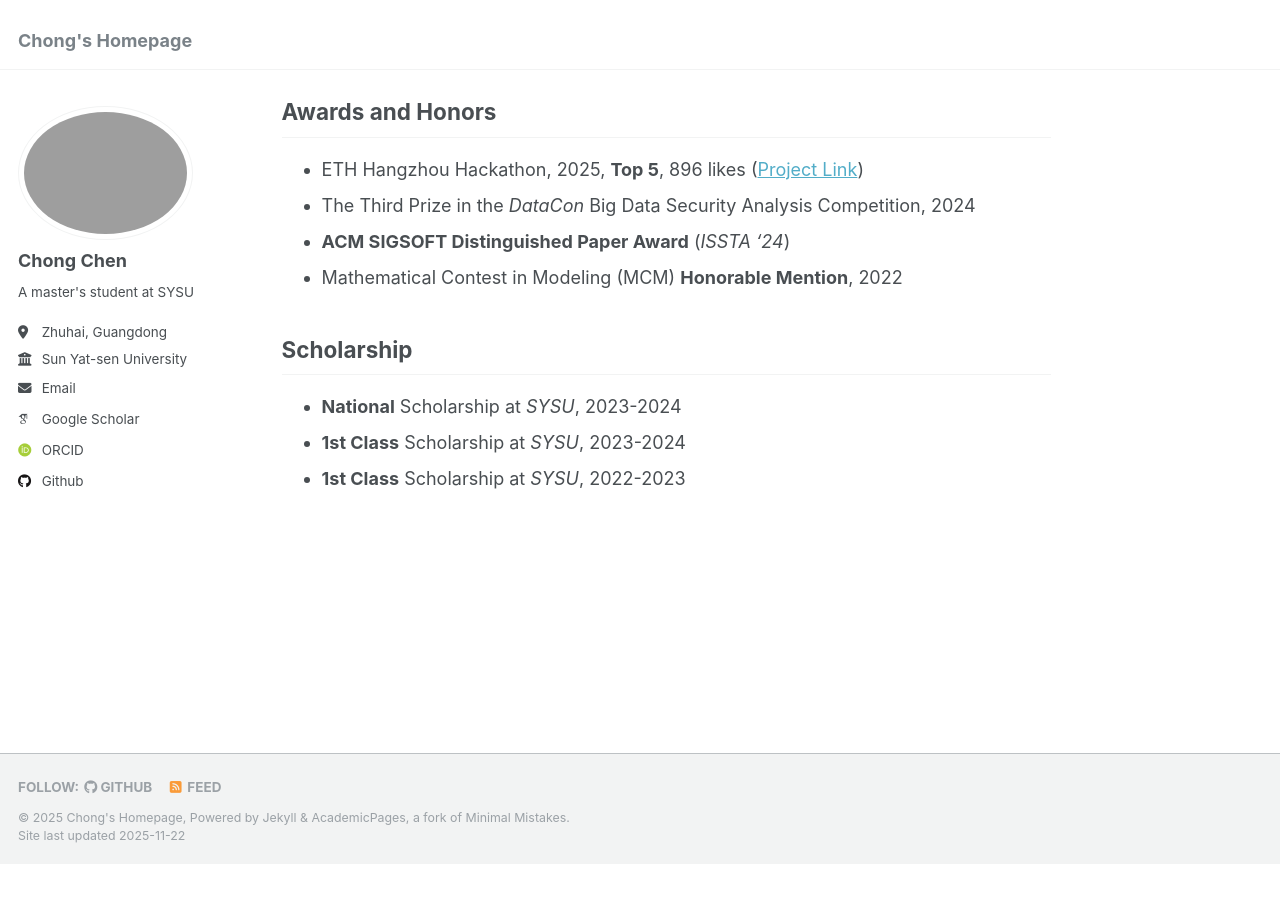
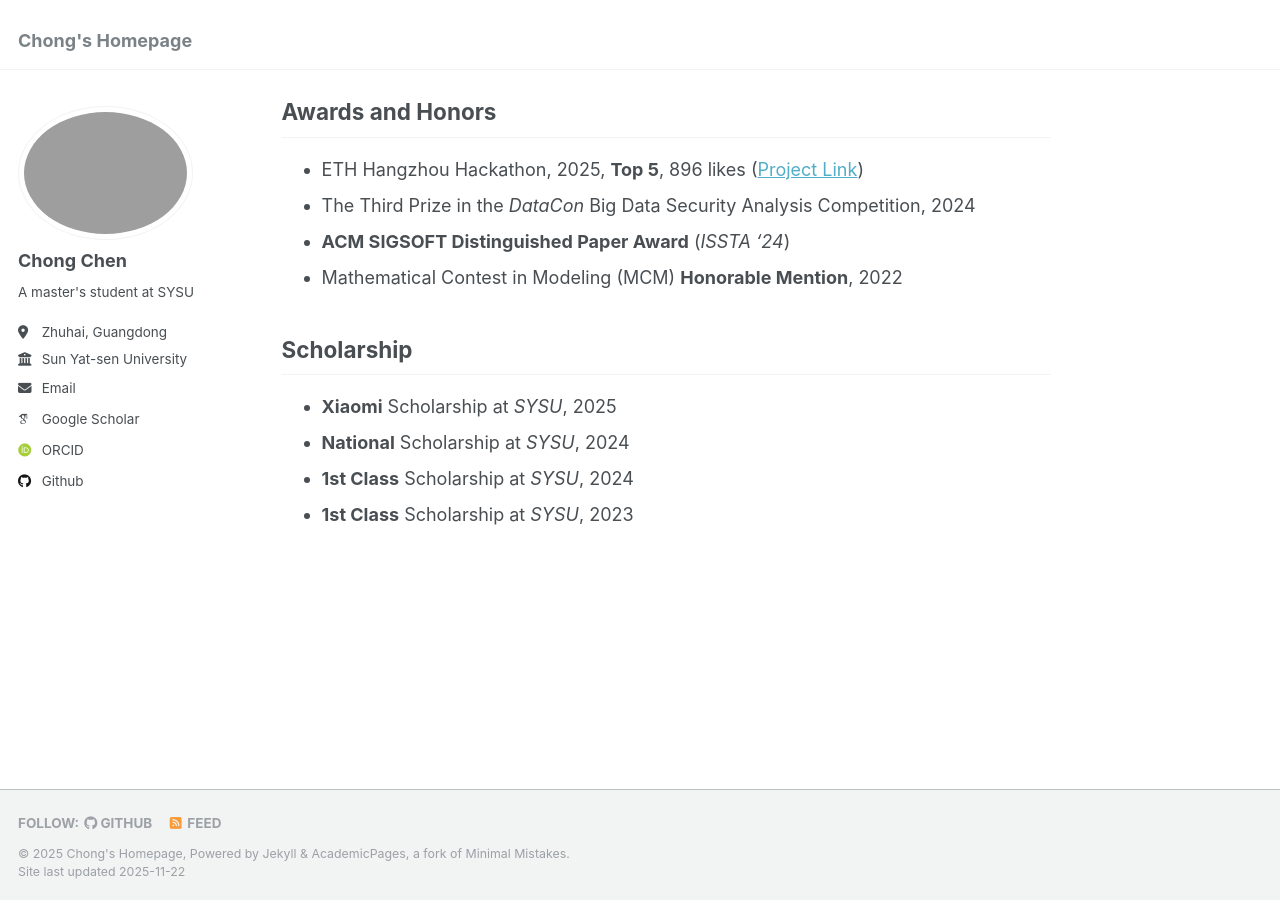
Before and after one commit to BugmakerCC/chong, a Jekyll site: the page built from _pages/about.md, in a window 1280 px wide and 900 px high, scrolled down 1451 px. Built offline with Jekyll 4.4.1, drawn with Linux system fonts in a browser that asks for light colours; some web fonts are replaced; before the commit the page ends 2315 px from its top, so only the background shows below that.

Commit message:
Update scholarship information in about.md

```diff
--- a/_pages/about.md
+++ b/_pages/about.md
@@ -57,6 +57,7 @@ Awards and Honors
 
 Scholarship
 ------
-- **National** Scholarship at *SYSU*, 2023-2024
-- **1st Class** Scholarship at *SYSU*, 2023-2024
-- **1st Class** Scholarship at *SYSU*, 2022-2023
+- **Xiaomi** Scholarship at *SYSU*, 2025
+- **National** Scholarship at *SYSU*, 2024
+- **1st Class** Scholarship at *SYSU*, 2024
+- **1st Class** Scholarship at *SYSU*, 2023
```
